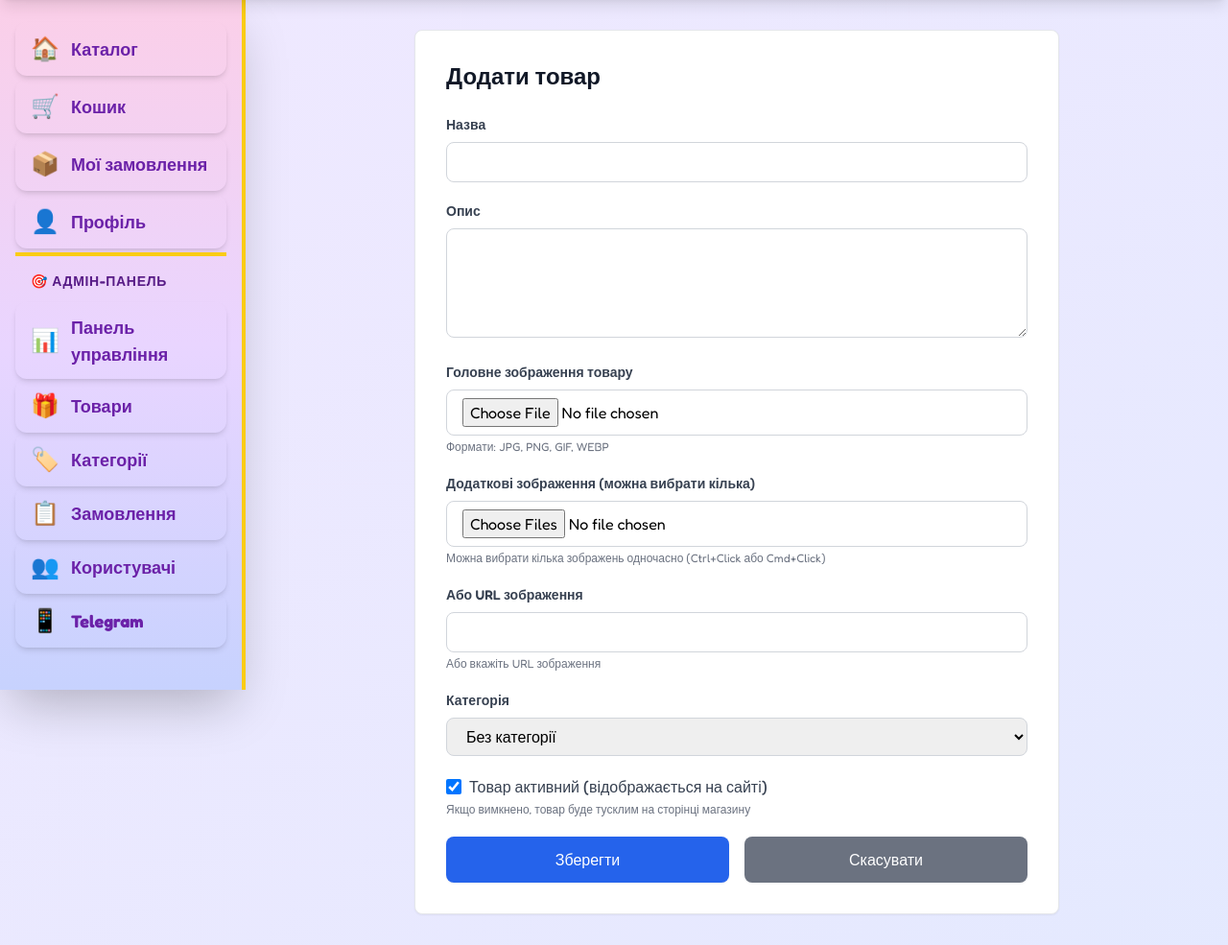
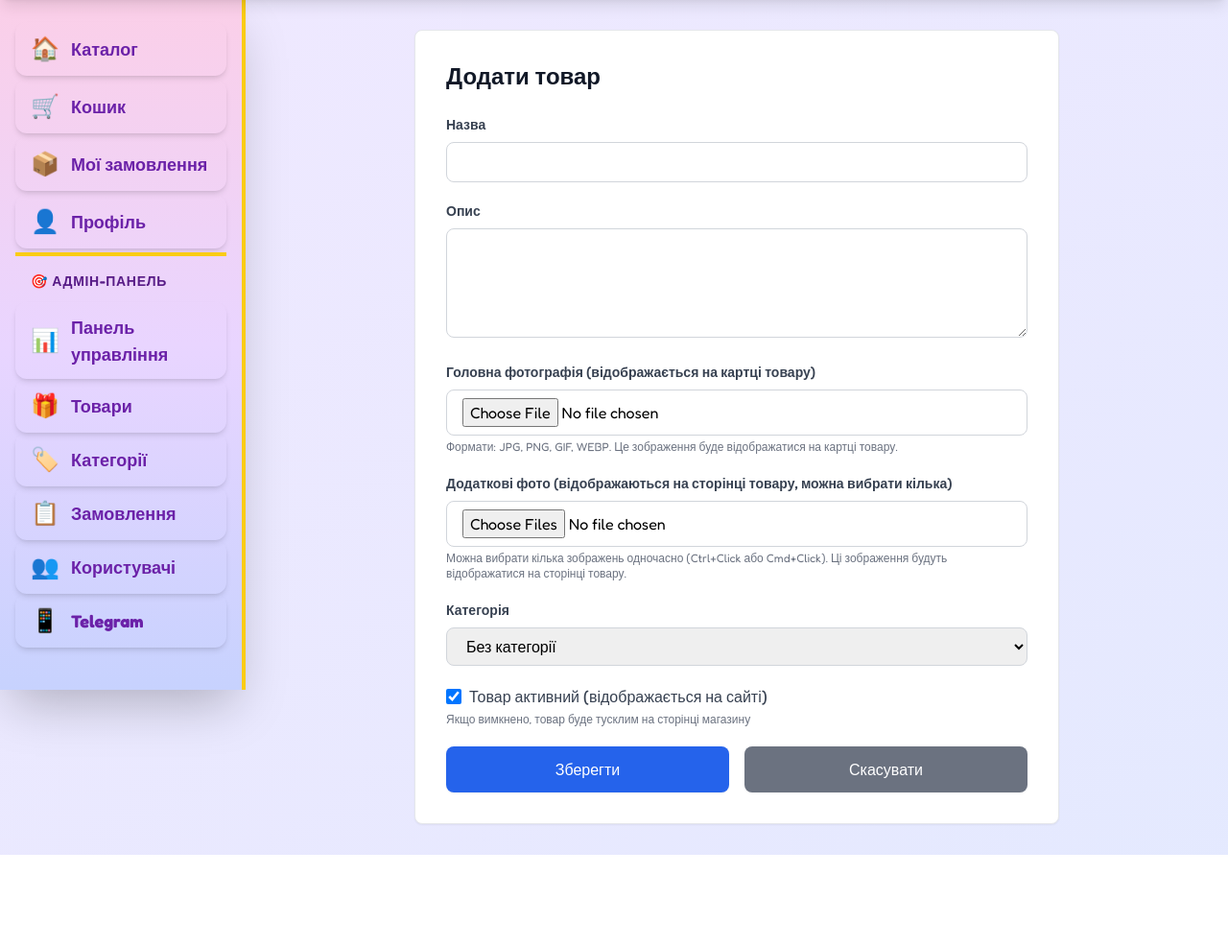
Before and after one commit to Kultup/shop, a Flask app: page /admin/products/add in a window 1280 px wide. Shown: the part 81-1066 px from the top of the page at 96% size. After the commit the page ends 972 px from the top, so only its background shows below. Run offline with Flask 3, Linux system fonts and the light colour scheme; a user stored in the database is signed in; data that the repository does not hold is empty; some libraries are stand-ins or nearby versions.

Commit message:
Add main photo and additional photos separation, photo switcher on product page

```diff
--- a/forms.py
+++ b/forms.py
@@ -50,9 +50,8 @@ class ProductForm(FlaskForm):
     """Форма для товару"""
     name = StringField('Назва', validators=[DataRequired(), Length(max=200)])
     description = TextAreaField('Опис')
-    image_file = FileField('Головне зображення товару', validators=[FileAllowed(['jpg', 'jpeg', 'png', 'gif', 'webp'], 'Тільки зображення!')])
-    image_files = FileField('Додаткові зображення (можна вибрати кілька)', validators=[FileAllowed(['jpg', 'jpeg', 'png', 'gif', 'webp'], 'Тільки зображення!')])
-    image_url = StringField('Або URL зображення', validators=[Optional()])
+    image_file = FileField('Головна фотографія (відображається на картці товару)', validators=[FileAllowed(['jpg', 'jpeg', 'png', 'gif', 'webp'], 'Тільки зображення!')])
+    image_files = FileField('Додаткові фото (відображаються на сторінці товару, можна вибрати кілька)', validators=[FileAllowed(['jpg', 'jpeg', 'png', 'gif', 'webp'], 'Тільки зображення!')])
     category_id = SelectField('Категорія', coerce=int, validators=[Optional()])
     is_active = BooleanField('Товар активний (відображається на сайті)', default=True)
     submit = SubmitField('Зберегти')
--- a/routes/admin.py
+++ b/routes/admin.py
@@ -130,24 +130,30 @@ def add_product():
     form = ProductForm()
 
     if form.validate_on_submit():
-        # Обробка завантаженого файлу
-        image_path = None
-        if form.image_file.data:
-            image_path = save_uploaded_file(form.image_file.data)
-
         product = Product(
             name=form.name.data,
             description=form.description.data,
-            image_url=form.image_url.data if form.image_url.data else None,
+            image_url=None,
             category_id=form.category_id.data if form.category_id.data else None,
             is_active=form.is_active.data
         )
 
-        if image_path:
-            product.image_url = '/' + image_path
-
         db.session.add(product)
         db.session.flush()  # Отримуємо ID товару
+
+        # Обробка головного зображення
+        if form.image_file.data:
+            image_path = save_uploaded_file(form.image_file.data)
+            if image_path:
+                # Зберігаємо головне зображення як ProductImage з is_primary=True
+                primary_image = ProductImage(
+                    product_id=product.id,
+                    image_url='/' + image_path,
+                    is_primary=True
+                )
+                db.session.add(primary_image)
+                # Також зберігаємо в image_url для зворотної сумісності
+                product.image_url = '/' + image_path
 
         # Обробка додаткових зображень
         if form.image_files.data:
@@ -184,26 +190,30 @@ def edit_product(product_id):
         form.category_id.data = product.category_id
 
     if form.validate_on_submit():
-        # Обробка завантаженого файлу
+        product.name = form.name.data
+        product.description = form.description.data
+        product.category_id = form.category_id.data if form.category_id.data else None
+        product.is_active = form.is_active.data
+
+        # Обробка головного зображення
         if form.image_file.data:
-            # Видаляємо старе зображення якщо воно локальне
-            if product.image_url and product.image_url.startswith('/static/uploads'):
-                delete_file(product.image_url[1:])  # Прибираємо початковий /
+            # Видаляємо старе головне зображення якщо воно локальне
+            old_primary = ProductImage.query.filter_by(product_id=product.id, is_primary=True).first()
+            if old_primary:
+                if old_primary.image_url and old_primary.image_url.startswith('/static/uploads'):
+                    delete_file(old_primary.image_url[1:])  # Прибираємо початковий /
+                db.session.delete(old_primary)
 
-            # Зберігаємо нове зображення
+            # Зберігаємо нове головне зображення
             image_path = save_uploaded_file(form.image_file.data)
             if image_path:
+                primary_image = ProductImage(
+                    product_id=product.id,
+                    image_url='/' + image_path,
+                    is_primary=True
+                )
+                db.session.add(primary_image)
                 product.image_url = '/' + image_path
-
-        product.name = form.name.data
-        product.description = form.description.data
-
-        # Якщо URL вказано, використовуємо його (якщо файл не завантажено)
-        if form.image_url.data and not form.image_file.data:
-            product.image_url = form.image_url.data
-
-        product.category_id = form.category_id.data if form.category_id.data else None
-        product.is_active = form.is_active.data
 
         # Обробка додаткових зображень
         if form.image_files.data:
@@ -246,13 +256,33 @@ def toggle_product_status(product_id):
 def delete_product_image(image_id):
     """Видалити зображення товару"""
     product_image = ProductImage.query.get_or_404(image_id)
+    product_id = product_image.product_id
+    is_primary = product_image.is_primary
 
     # Видаляємо файл якщо він локальний
     if product_image.image_url and product_image.image_url.startswith('/static/uploads'):
         delete_file(product_image.image_url[1:])
 
-    product_id = product_image.product_id
     db.session.delete(product_image)
+
+    # Якщо видаляємо головне зображення, оновлюємо product.image_url
+    if is_primary:
+        product = Product.query.get(product_id)
+        if product:
+            # Шукаємо нове головне зображення
+            new_primary = ProductImage.query.filter_by(product_id=product_id, is_primary=True).first()
+            if new_primary:
+                product.image_url = new_primary.image_url
+            else:
+                # Якщо немає іншого головного, беремо перше додаткове
+                first_additional = ProductImage.query.filter_by(product_id=product_id, is_primary=False).first()
+                if first_additional:
+                    first_additional.is_primary = True
+                    product.image_url = first_additional.image_url
+                else:
+                    # Якщо немає зображень, очищаємо image_url
+                    product.image_url = None
+
     db.session.commit()
     flash('Зображення успішно видалено', 'success')
     return redirect(url_for('admin.edit_product', product_id=product_id))
--- a/templates/admin/product_form.html
+++ b/templates/admin/product_form.html
@@ -31,11 +31,11 @@
             {% if form.image_file.errors %}
                 <p class="text-red-600 text-xs mt-1">{{ form.image_file.errors[0] }}</p>
             {% endif %}
-            <p class="text-xs text-gray-500 mt-1">Формати: JPG, PNG, GIF, WEBP</p>
-            {% if product and product.image_url %}
+            <p class="text-xs text-gray-500 mt-1">Формати: JPG, PNG, GIF, WEBP. Це зображення буде відображатися на картці товару.</p>
+            {% if product and product.main_image %}
                 <div class="mt-2">
                     <p class="text-xs sm:text-sm text-gray-600 mb-1">Поточне головне зображення:</p>
-                    <img src="{{ product.image_url }}" alt="{{ product.name }}" loading="lazy" class="h-20 w-20 sm:h-24 sm:w-24 object-cover rounded-lg border border-gray-300">
+                    <img src="{{ product.main_image }}" alt="{{ product.name }}" loading="lazy" class="h-20 w-20 sm:h-24 sm:w-24 object-cover rounded-lg border border-gray-300">
                 </div>
             {% endif %}
         </div>
@@ -46,14 +46,17 @@
             {% if form.image_files.errors %}
                 <p class="text-red-600 text-xs mt-1">{{ form.image_files.errors[0] }}</p>
             {% endif %}
-            <p class="text-xs text-gray-500 mt-1">Можна вибрати кілька зображень одночасно (Ctrl+Click або Cmd+Click)</p>
+            <p class="text-xs text-gray-500 mt-1">Можна вибрати кілька зображень одночасно (Ctrl+Click або Cmd+Click). Ці зображення будуть відображатися на сторінці товару.</p>
             {% if product and product.images %}
                 <div class="mt-2">
-                    <p class="text-xs sm:text-sm text-gray-600 mb-2">Додаткові зображення:</p>
+                    <p class="text-xs sm:text-sm text-gray-600 mb-2">Всі зображення товару:</p>
                     <div class="flex flex-wrap gap-2">
                         {% for img in product.images %}
                             <div class="relative group">
-                                <img src="{{ img.image_url }}" alt="{{ product.name }}" loading="lazy" class="h-16 w-16 sm:h-20 sm:w-20 object-cover rounded-lg border border-gray-300">
+                                <img src="{{ img.image_url }}" alt="{{ product.name }}" loading="lazy" class="h-16 w-16 sm:h-20 sm:w-20 object-cover rounded-lg border {% if img.is_primary %}border-2 border-blue-500{% else %}border border-gray-300{% endif %}">
+                                {% if img.is_primary %}
+                                    <span class="absolute top-0 left-0 bg-blue-500 text-white text-[8px] px-1 rounded-br">Головне</span>
+                                {% endif %}
                                 <form method="POST" action="{{ url_for('admin.delete_product_image', image_id=img.id) }}" class="absolute -top-1 -right-1 opacity-0 group-hover:opacity-100 transition-opacity">
                                     <button type="submit" class="bg-red-500 hover:bg-red-600 text-white rounded-full w-5 h-5 flex items-center justify-center text-xs" onclick="return confirm('Видалити зображення?')">×</button>
                                 </form>
@@ -62,15 +65,6 @@
                     </div>
                 </div>
             {% endif %}
-        </div>
-
-        <div class="mb-4 sm:mb-5">
-            {{ form.image_url.label(class="block text-gray-700 text-sm font-semibold mb-2") }}
-            {{ form.image_url(class="w-full px-3 sm:px-4 py-2 border border-gray-300 rounded-lg focus:outline-none focus:ring-2 focus:ring-blue-500 focus:border-blue-500 transition-all text-sm sm:text-base") }}
-            {% if form.image_url.errors %}
-                <p class="text-red-600 text-xs mt-1">{{ form.image_url.errors[0] }}</p>
-            {% endif %}
-            <p class="text-xs text-gray-500 mt-1">Або вкажіть URL зображення</p>
         </div>
 
         <div class="mb-4 sm:mb-5">
--- a/templates/index.html
+++ b/templates/index.html
@@ -53,10 +53,10 @@
                 <div class="absolute top-0 left-0 w-12 h-12 sm:w-20 sm:h-20 bg-gradient-to-br from-yellow-300/30 to-pink-300/30 rounded-br-full -z-0"></div>
                 <div class="absolute bottom-0 right-0 w-16 h-16 sm:w-24 sm:h-24 bg-gradient-to-tl from-purple-300/30 to-indigo-300/30 rounded-tl-full -z-0"></div>
 
-                {% if product.main_image or product.image_url %}
+                {% if product.main_image %}
                     <div class="relative overflow-hidden rounded-t-xl sm:rounded-t-2xl">
                         <div class="absolute inset-0 bg-gradient-to-t from-black/20 to-transparent z-10"></div>
-                        <img src="{{ product.main_image or product.image_url }}" alt="{{ product.name }}" loading="lazy" class="w-full h-48 sm:h-56 md:h-64 object-cover transform group-hover:scale-110 sm:group-hover:scale-125 transition-transform duration-700">
+                        <img src="{{ product.main_image }}" alt="{{ product.name }}" loading="lazy" class="w-full h-48 sm:h-56 md:h-64 object-cover transform group-hover:scale-110 sm:group-hover:scale-125 transition-transform duration-700">
                         <!-- Бейдж новинки -->
                         <div class="absolute top-2 right-2 sm:top-3 sm:right-3 bg-gradient-to-r from-yellow-400 via-pink-400 to-purple-400 text-white px-2 py-1 sm:px-4 sm:py-2 rounded-full text-[10px] sm:text-xs font-bold shadow-lg sm:shadow-xl border-2 border-white z-20">
                             ⭐ НОВИНКА
```
Also changed, not shown: models.py (+12 -1 lines), templates/product.html (+110 -7 lines).
